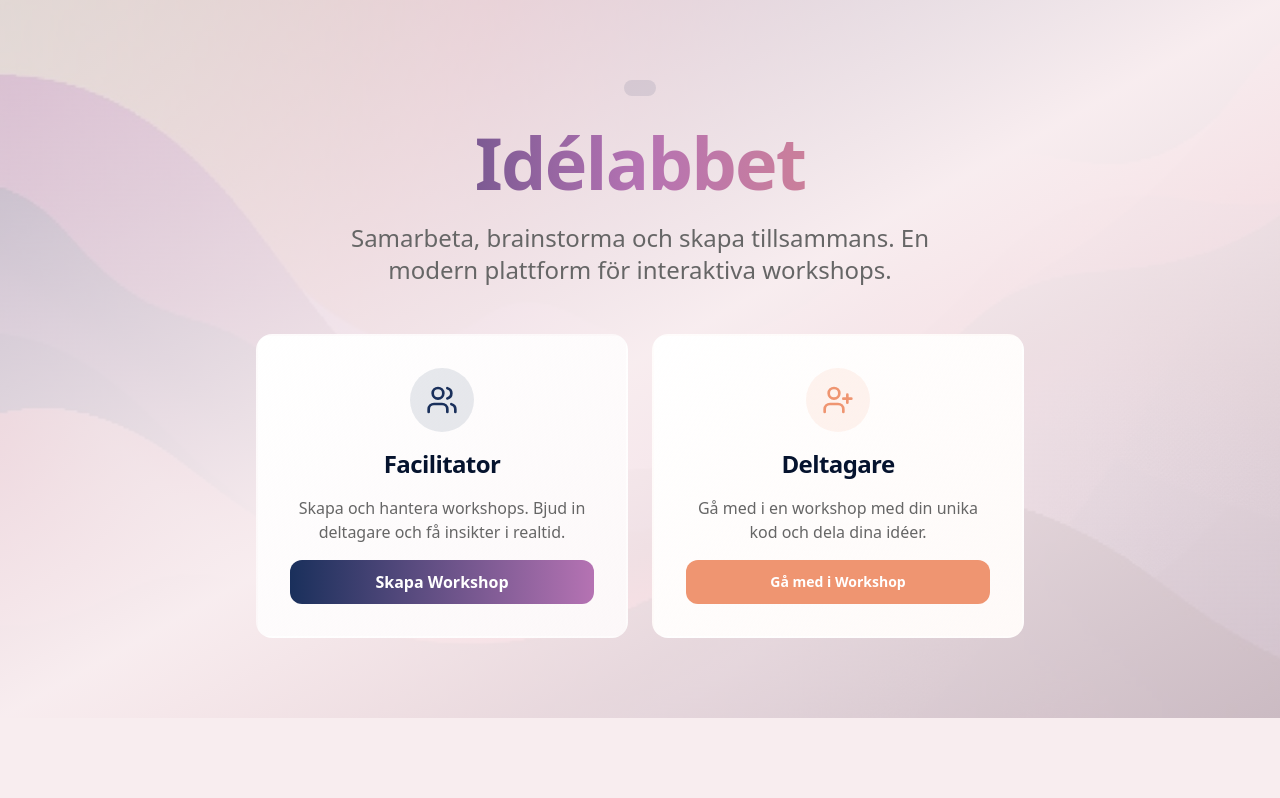
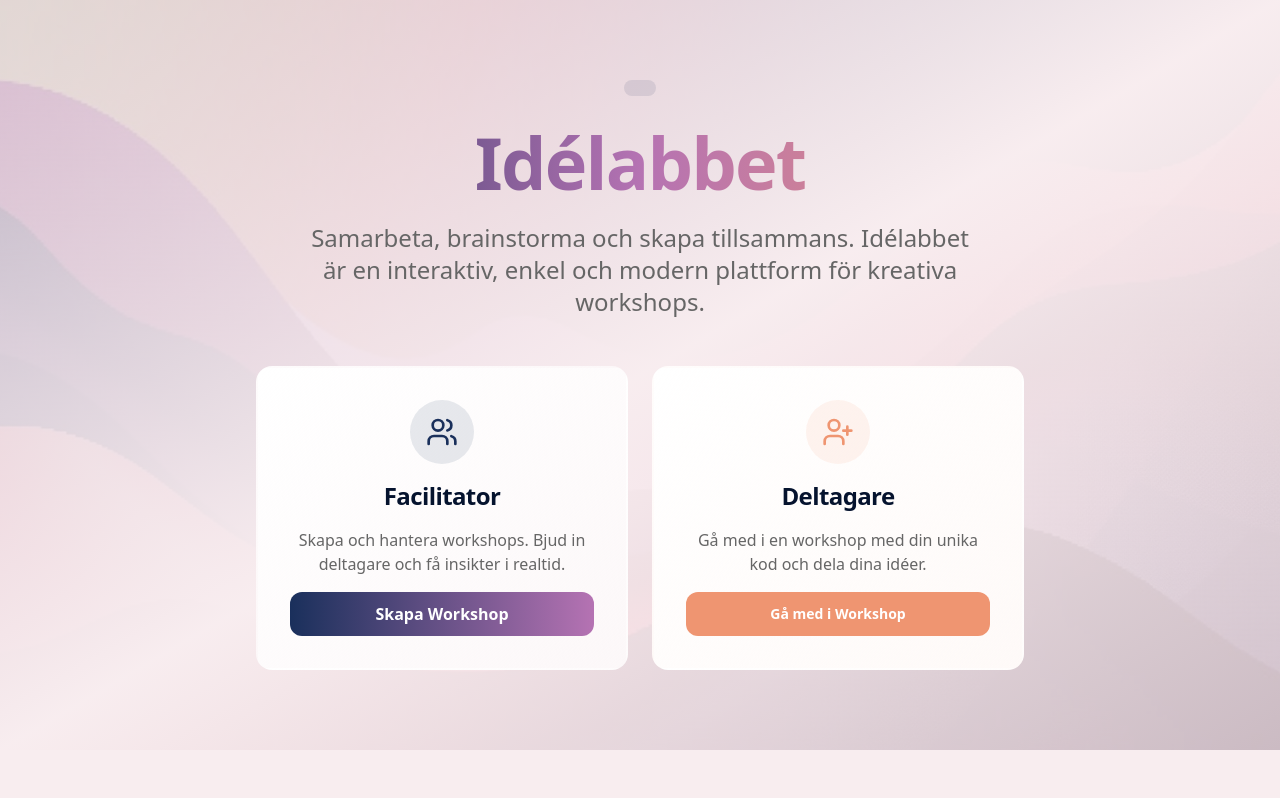
Before and after one commit to Criterio-inc/sparkboard-2, a React (Vite) app: page / in a window 1280 px wide. Shown: the top 798 px of the page. Built offline with nearby package versions, Linux system fonts and the light colour scheme; the HTML template or start-up script is replaced by a standard one.

Commit message:
Update hero section text

```diff
--- a/src/pages/Index.tsx
+++ b/src/pages/Index.tsx
@@ -26,7 +26,7 @@ const Index = () => {
             </h1>
 
             <p className="text-xl md:text-2xl text-muted-foreground mb-12 max-w-2xl mx-auto">
-              Samarbeta, brainstorma och skapa tillsammans. En modern plattform för interaktiva workshops.
+              Samarbeta, brainstorma och skapa tillsammans. Idélabbet är en interaktiv, enkel och modern plattform för kreativa workshops.
             </p>
 
             {/* Role Selection Cards */}
```
